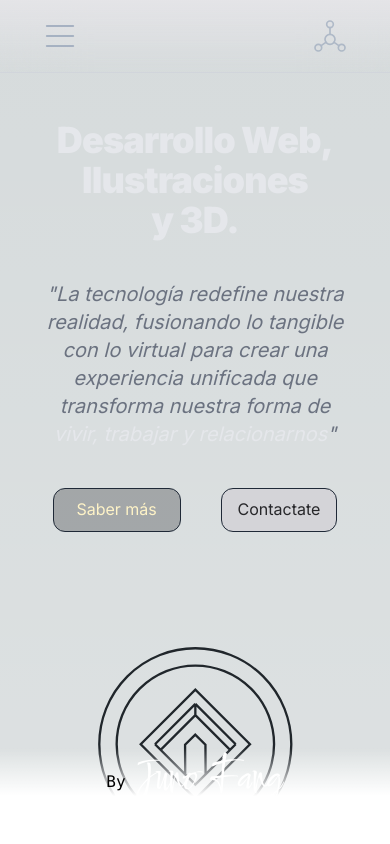
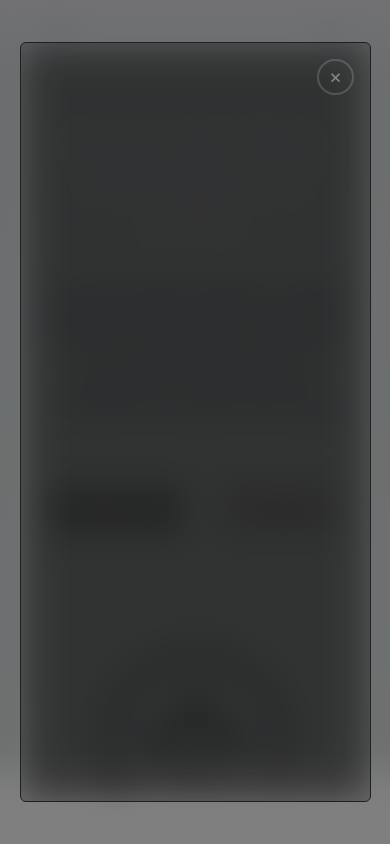
Before and after one commit to GRAMAPHENIA/EXPONENTE, a Next.js app: page / in a window 390 px wide. Both pictures are taken after a click on the item 40 px from the left and 36 px from the top of the page. Shown: the top 844 px of the page. Built offline with nearby package versions, Linux system fonts and the light colour scheme.

Commit message:
menu-navegacion-add

```diff
--- a/src/components/NavegacionMenu.jsx
+++ b/src/components/NavegacionMenu.jsx
@@ -7,10 +7,21 @@ import React, { useState, useRef, useEffect } from "react";
 import Modal from "@/components/Modal";
 
 export default function NavegacionMenu() {
+  const [openModal, setOpenModal] = useState(false);
+  const [isModalOpen, setIsModalOpen] = useState(false);
+  const [isHovered, setIsHovered] = useState(false);
+  const modalRef = useRef(null);
+
+  const modalOpen = () => {
+    setOpenModal(true);
+  };
+  const modalClose = () => {
+    setOpenModal(false);
+  };
+
   const handleMouseEnter = () => {
     setIsHovered(true);
   };
-
   const handleMouseLeave = () => {
     setIsHovered(false);
   };
@@ -18,7 +29,6 @@ export default function NavegacionMenu() {
   const handleModalOpen = () => {
     setIsModalOpen(true);
   };
-
   const handleModalClose = () => {
     setIsModalOpen(false);
     setIsHovered(false); //Restablecer isHovered cuando la modal está cerrada
@@ -32,21 +42,28 @@ export default function NavegacionMenu() {
   };
 
   useEffect(() => {
+    if (openModal) {
+      document.body.classList.add("modal-open");
+    } else {
+      document.body.classList.remove("modal-open");
+    }
+  }, [openModal]);
+
+  useEffect(() => {
     document.addEventListener("mousedown", handleClickOutsideModal);
     return () => {
       document.removeEventListener("mousedown", handleClickOutsideModal);
     };
   }, []);
 
-  const [isModalOpen, setIsModalOpen] = useState(false);
-  const [isHovered, setIsHovered] = useState(false);
-  const modalRef = useRef(null);
-
   return (
     <nav className="z-10 max-w-5xl w-full items-center justify-between font-mono text-md lg:flex">
       <ul className="fixed antialiased md:subpixel-antialiased left-0 top-0 flex w-full justify-between border-b border-gray-300 bg-gradient-to-b from-zinc-200 py-4 backdrop-blur-2xl dark:border-neutral-800  dark:from-inherit lg:static lg:w-auto lg:rounded-xl lg:border  lg:p-2 ">
         <li className="cursor-pointer">
-          <div className="image-container ml-10 block lg:hidden">
+          <button
+            onClick={modalOpen}
+            className="image-container ml-10 block lg:hidden"
+          >
             <Image
               src="/svgs/menu.svg"
               alt="gramaphenia Logo"
@@ -54,7 +71,7 @@ export default function NavegacionMenu() {
               height={40}
               priority
             />
-          </div>
+          </button>
         </li>
         <li
           onMouseEnter={handleMouseEnter}
@@ -87,6 +104,18 @@ export default function NavegacionMenu() {
           </div>
         </li>
       </ul>
+      {openModal && (
+        <div className="modal m-auto col-span-2 fixed inset-0 flex items-center justify-center z-[999] overflow-auto bg-black bg-opacity-50 backdrop-blur-lg">
+          <div className="modal-content grid grid-cols-4 grid-rows-4">
+            <span
+              className="text-xl text-gray-300/50 fixed top-0 right-0 mt-4 mr-4 py-[2px] px-[10px] border-2 border-gray-300/20 hover:bg-slate-500/20 rounded-full cursor-pointer"
+              onClick={modalClose}
+            >
+              &times;
+            </span>
+          </div>
+        </div>
+      )}
       {isModalOpen && (
         <div className="absolute p-4 mt-20" ref={modalRef}>
           <Modal onClose={handleModalClose} />
```
